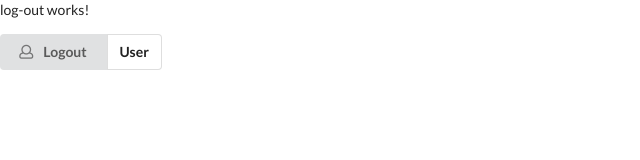
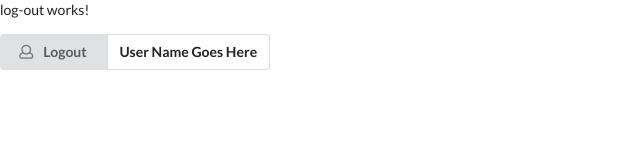
Before and after one commit to lalaantika/loginpage, an Angular app in the folder class-login-project/: page / in a window 1280 px wide. Shown: the top 160 px of the page, without its empty margins (0-640 px from the left). Built offline with nearby package versions, Linux system fonts and the light colour scheme.

Commit message:
no message

```diff
--- a/class-login-project/src/app/log-out/log-out.component.html
+++ b/class-login-project/src/app/log-out/log-out.component.html
@@ -1,9 +1,11 @@
 <p>log-out works!</p>
-<div class="ui labeled button" tabindex="0">
+
+<div class="ui form labeled button" tabindex="0">
     <div class="ui button">
         <i class="user outline icon"></i> Logout
     </div>
     <a class="ui basic label">
       {{ username }}
+
     </a>
 </div>
--- a/class-login-project/src/app/log-out/log-out.component.ts
+++ b/class-login-project/src/app/log-out/log-out.component.ts
@@ -9,7 +9,7 @@ export class LogOutComponent implements OnInit {
   username: string;
 
   constructor() {
-    this.username="User";
+    this.username="User Name Goes Here";
    }
 
   ngOnInit(): void {
```
